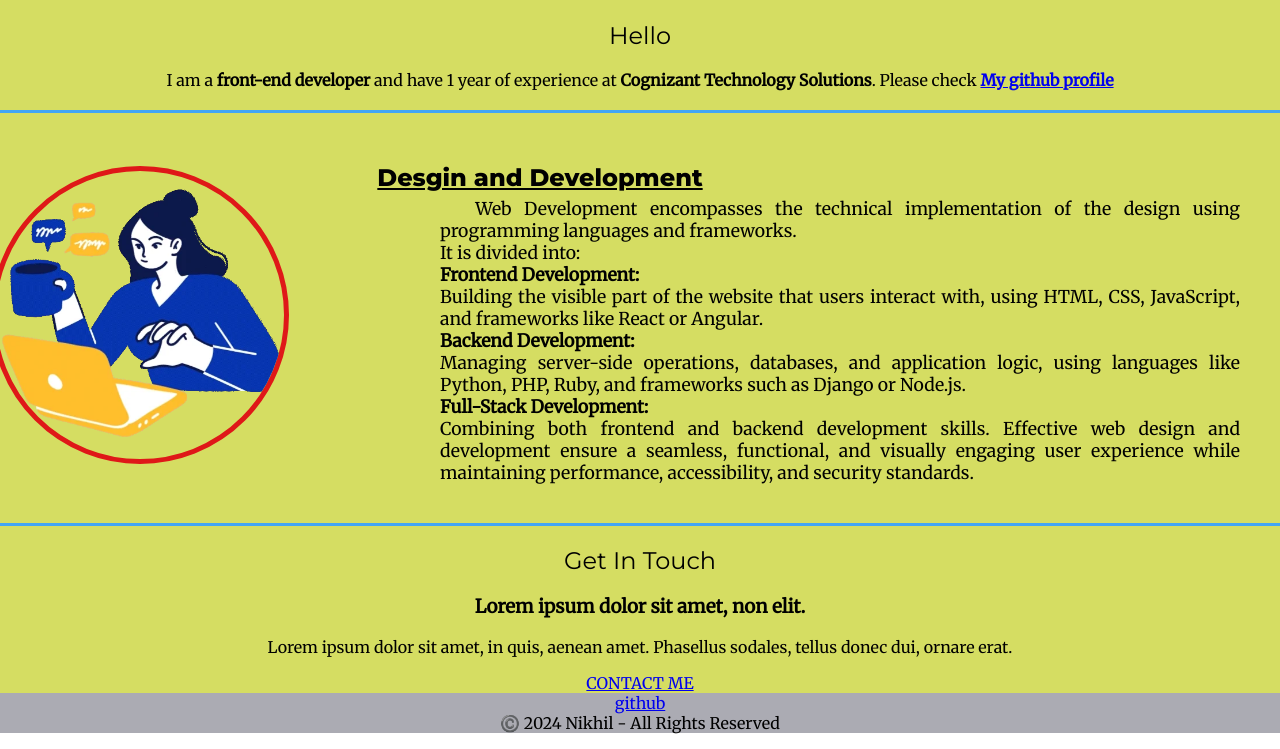
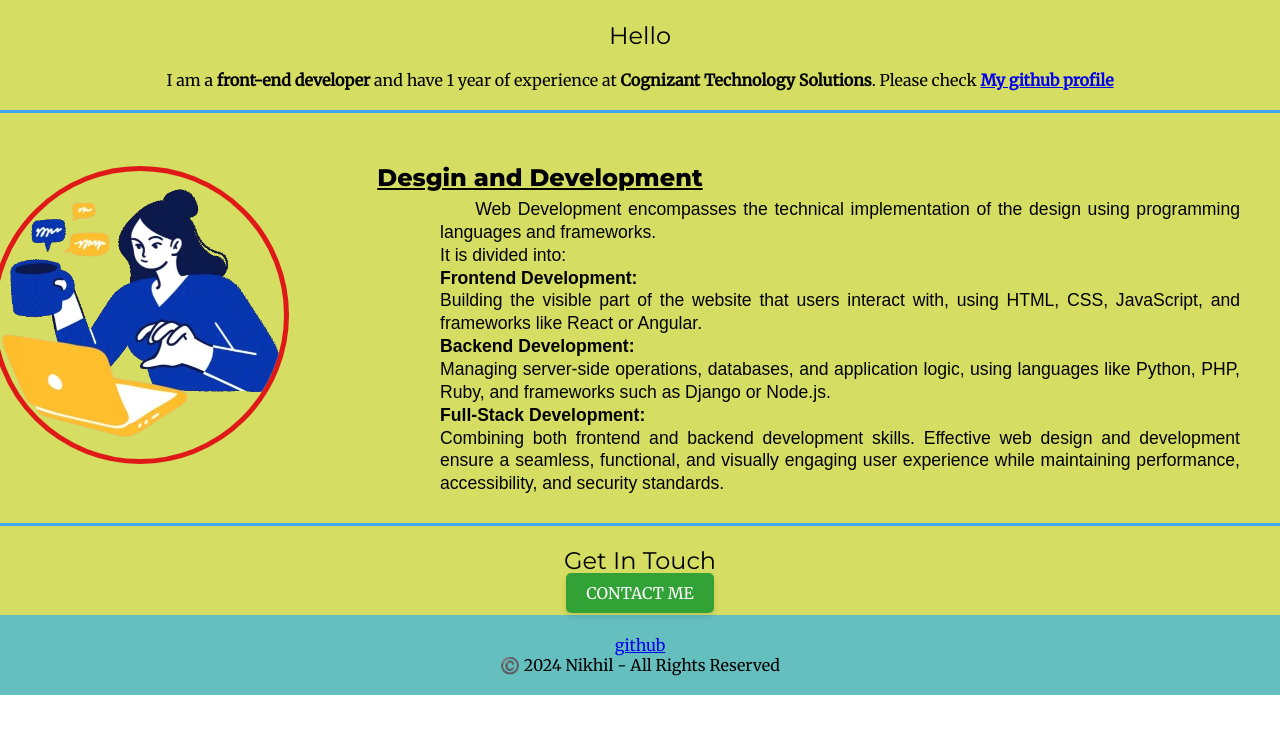
Before and after one commit to Nikhil-Portfolio-8206/Advanced-CSS, a plain HTML site: page index.html in a window 1280 px wide. Shown: the part 1034-1783 px from the top of the page. After the commit the page ends 1729 px from the top, so only its background shows below. Drawn offline with Linux system fonts and the light colour scheme.

Commit message:
footer updated

```diff
--- a/index.html
+++ b/index.html
@@ -21,34 +21,40 @@
     <!-- <hr class="slide-hr"> -->
     <div class="middle-container">
         <div class="profile">
-            <img class="imgborder" src="https://avatars.githubusercontent.com/u/48144706?v=4" alt="Nikhil profile picture">
+            <img class="imgborder" src="https://avatars.githubusercontent.com/u/48144706?v=4"
+                alt="Nikhil profile picture">
             <h2>Hello</h2>
-            <p>I am a <strong>front-end developer</strong> and have 1 year of experience at <strong>Cognizant Technology Solutions</strong>. Please check <strong><a href="https://github.com/Nikhil-Portfolio-8206" target="_blank"> My github profile</a></strong>
+            <p>I am a <strong>front-end developer</strong> and have 1 year of experience at <strong>Cognizant Technology
+                    Solutions</strong>. Please check <strong><a href="https://github.com/Nikhil-Portfolio-8206"
+                        target="_blank"> My github profile</a></strong>
             </p>
         </div>
         <hr class="slide-hr">
-        <div >
+        <div>
             <h2 class="h2shift1">Desgin and Development</h2>
-            <div class="profile" >
+            <div class="profile">
                 <img class="design" src="images/design.png" alt="Nikhil profile picture">
-                    <p class="p2">
+                <p class="p2">
 
-                            Web Development encompasses the technical implementation of the design using programming languages and frameworks. <br> It is divided into:<br>
-<strong>Frontend Development:</strong><br> Building the visible part of the website that users interact with, using HTML, CSS, JavaScript, and frameworks like React or Angular.<br>
-<strong>Backend Development:</strong> <br>Managing server-side operations, databases, and application logic, using languages like Python, PHP, Ruby, and frameworks such as Django or Node.js.<br>
-<strong>Full-Stack Development:</strong><br> Combining both frontend and backend development skills.
-Effective web design and development ensure a seamless, functional, and visually engaging user experience while maintaining performance, accessibility, and security standards.
+                    Web Development encompasses the technical implementation of the design using programming languages
+                    and frameworks. <br> It is divided into:<br>
+                    <strong>Frontend Development:</strong><br> Building the visible part of the website that users
+                    interact with, using HTML, CSS, JavaScript, and frameworks like React or Angular.<br>
+                    <strong>Backend Development:</strong> <br>Managing server-side operations, databases, and
+                    application logic, using languages like Python, PHP, Ruby, and frameworks such as Django or
+                    Node.js.<br>
+                    <strong>Full-Stack Development:</strong><br> Combining both frontend and backend development skills.
+                    Effective web design and development ensure a seamless, functional, and visually engaging user
+                    experience while maintaining performance, accessibility, and security standards.
 
-                    </p>
+                </p>
             </div>
 
         </div>
         <hr class="slide-hr">
         <div class="contact-me">
             <h2>Get In Touch</h2>
-            <h3>Lorem ipsum dolor sit amet, non elit.</h3>
-            <p>Lorem ipsum dolor sit amet, in quis, aenean amet. Phasellus sodales, tellus donec dui, ornare erat.</p>
-            <a class="btn" href="mailto:name@email.com">CONTACT ME</a>
+            <a class="btn" href="mailto:nikhil.jmsyadav@gmail.com">CONTACT ME</a>
         </div>
     </div>
 
--- a/style.css
+++ b/style.css
@@ -77,12 +77,16 @@ p {
     padding-top: 20px;
 
 
+
 }
 
 .bottom-container {
-    background-color: rgb(171, 171, 179);
+    background-color: #66BFBF;
+    height: 60px;
+    text-align: center;
+    padding-top: 20px;
+}
 
-}
 
 .pro {
     text-decoration: underline;
@@ -165,7 +169,7 @@ p {
     position: absolute;
     left: 400px;
     top: 77rem;
-    width:80%;
+    width: 80%;
     /* Takes 80% of its parent container */
     max-width: 800px;
     /* Prevents it from getting too wide */
@@ -173,10 +177,41 @@ p {
     /* Centers the paragraph */
     font-size: 1.1rem;
     /* Default font size */
-    text-align: justify; /* Aligns text on both sides */
-  padding-left: 20px; /* Indents from the left */
-  padding-right: 20px; /* Indents from the right */
-  text-indent: 2em;
+    text-align: justify;
+    /* Aligns text on both sides */
+    padding-left: 20px;
+    /* Indents from the left */
+    padding-right: 20px;
+    /* Indents from the right */
+    text-indent: 2em;
+    font-family: Arial, Helvetica, sans-serif;
+    line-height: 1.3;
+}
+.footer-link{
+    border: #ff758c;
+    border-radius: 2px;
+}
 
-
+.btn {
+    background-color: #32a136; /* Primary background color */
+    color: white; /* Text color */
+    border: none; /* No border */
+    padding: 10px 20px ; /* Padding for size */
+    text-align: center; /* Center the text */
+    text-decoration: none; /* Remove underline */
+    font-size: 16px; /* Font size */
+    border-radius: 5px; /* Rounded corners */
+    transition: background-color 0.3s, transform 0.2s; /* Smooth hover effect */
+    cursor: pointer; /* Pointer cursor */
+    box-shadow: 0 4px 6px rgba(0, 0, 0, 0.1); /* Subtle shadow */
+    position: relative;
+    bottom: 12px;
 }
+.btn:hover {
+    background-color: #114e13; /* Slightly darker shade */
+    transform: scale(1.05); /* Slight zoom effect */
+  }
+.btn:active {
+    transform: scale(1); /* Reset scale on click */
+    box-shadow: 0 2px 4px rgba(0, 0, 0, 0.2); /* Subtle inset shadow */
+}
```
